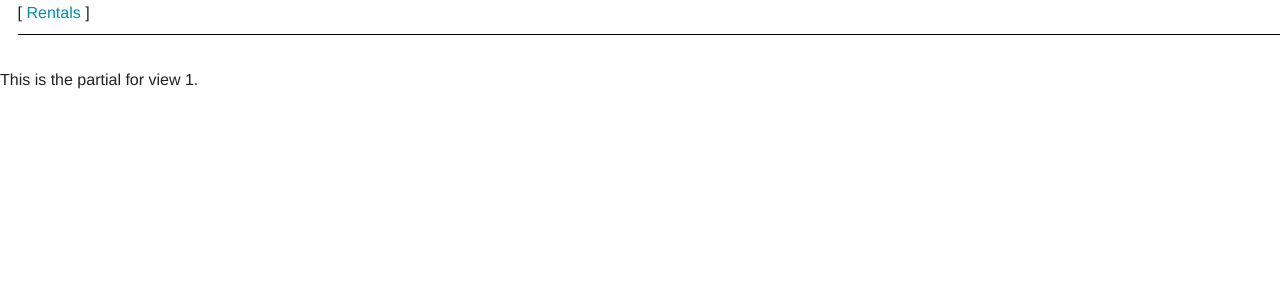
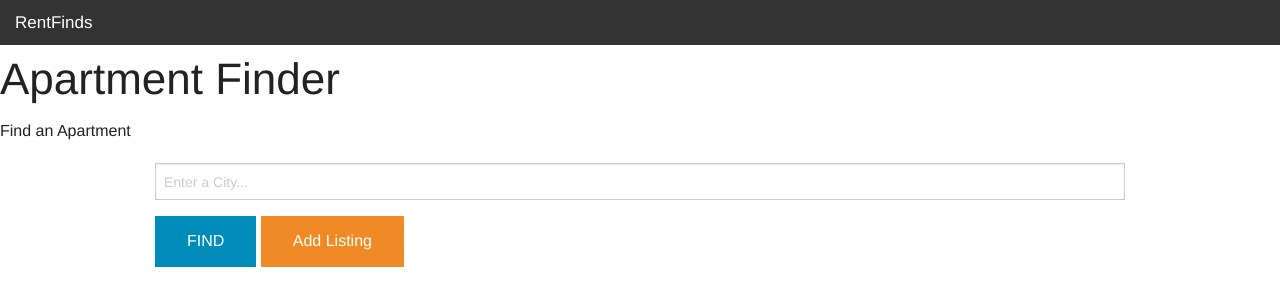
Before and after one commit to marb61a/appartment_finder, a website: page app/index.html at #/rentals in a window 1280 px wide. Drawn offline with Linux system fonts and the light colour scheme.

Commit message:
updated topbar in index and added header to rentals view

```diff
--- a/app/index.html
+++ b/app/index.html
@@ -14,9 +14,13 @@
         <link rel="stylesheet" href="app.css">
     </head>
     <body>
-        <ul class="menu">
-            <li><a href="#/rentals">Rentals</a></li>
-        </ul>
+        <nav class="top-bar" data-topbar role="navigation">
+            <ul class="title-area">
+                <li class="name">
+                    <h1><a href="#">RentFinds</a></h1>
+                </li>
+            </ul>
+        </nav>
 
         <div ng-view></div>
 
--- a/app/rentals/rentals.html
+++ b/app/rentals/rentals.html
@@ -1 +1,15 @@
-<p>This is the partial for view 1.</p>
+<div ng-controller="RentalsCtrl">
+    <header>
+        <h1>Apartment Finder</h1>
+        <p>Find an Apartment</p>
+        <div class="row">
+            <div class="large-12 columns">
+                <form>
+                    <input type="text" name="city" ng-model="city" placeholder="Enter a City..." required>
+					<input type="submit" name="submit" value="FIND" class="button">
+					<a href="" class="button warning">Add Listing</a>
+                </form>
+            </div>
+        </div>
+    </header>
+</div>
```
